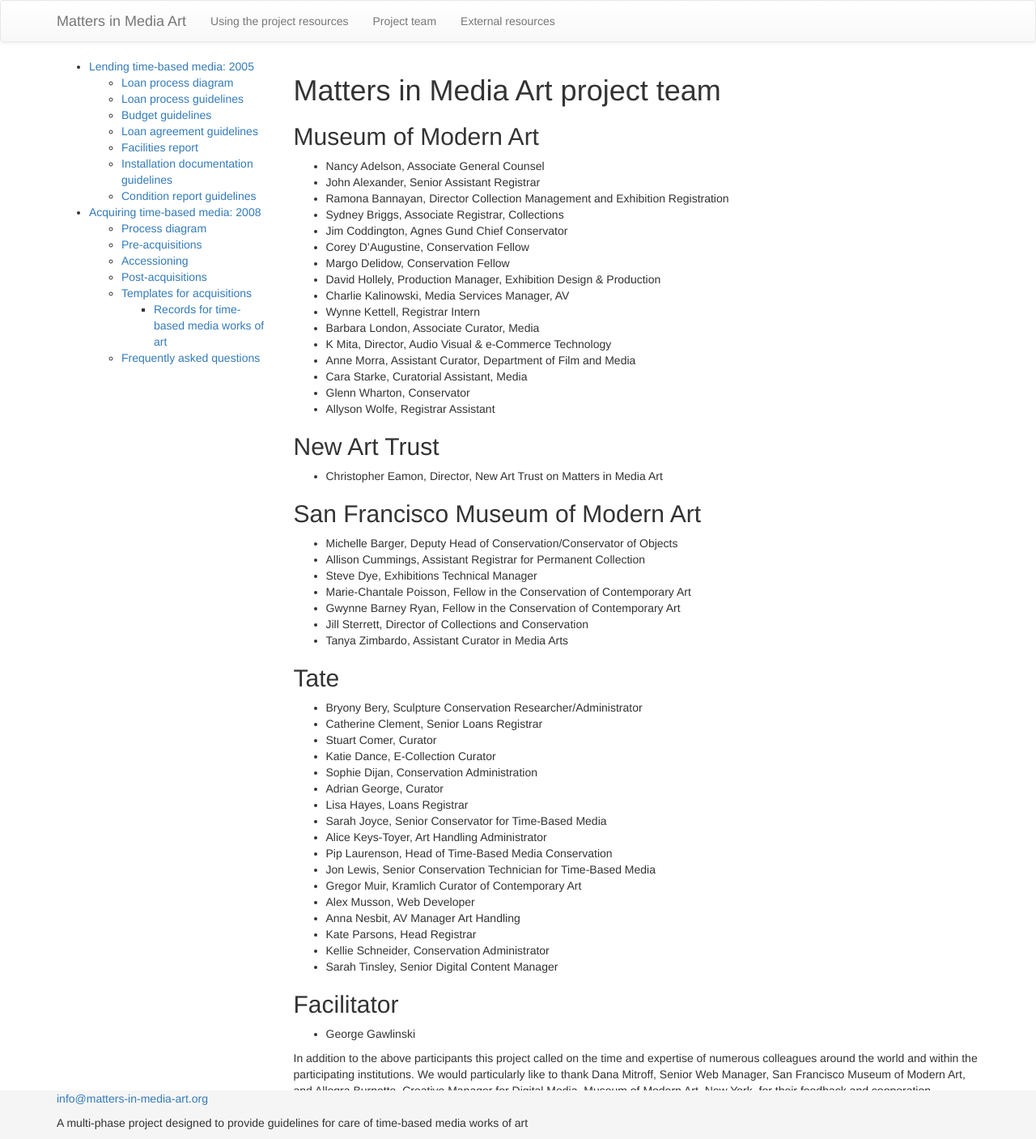
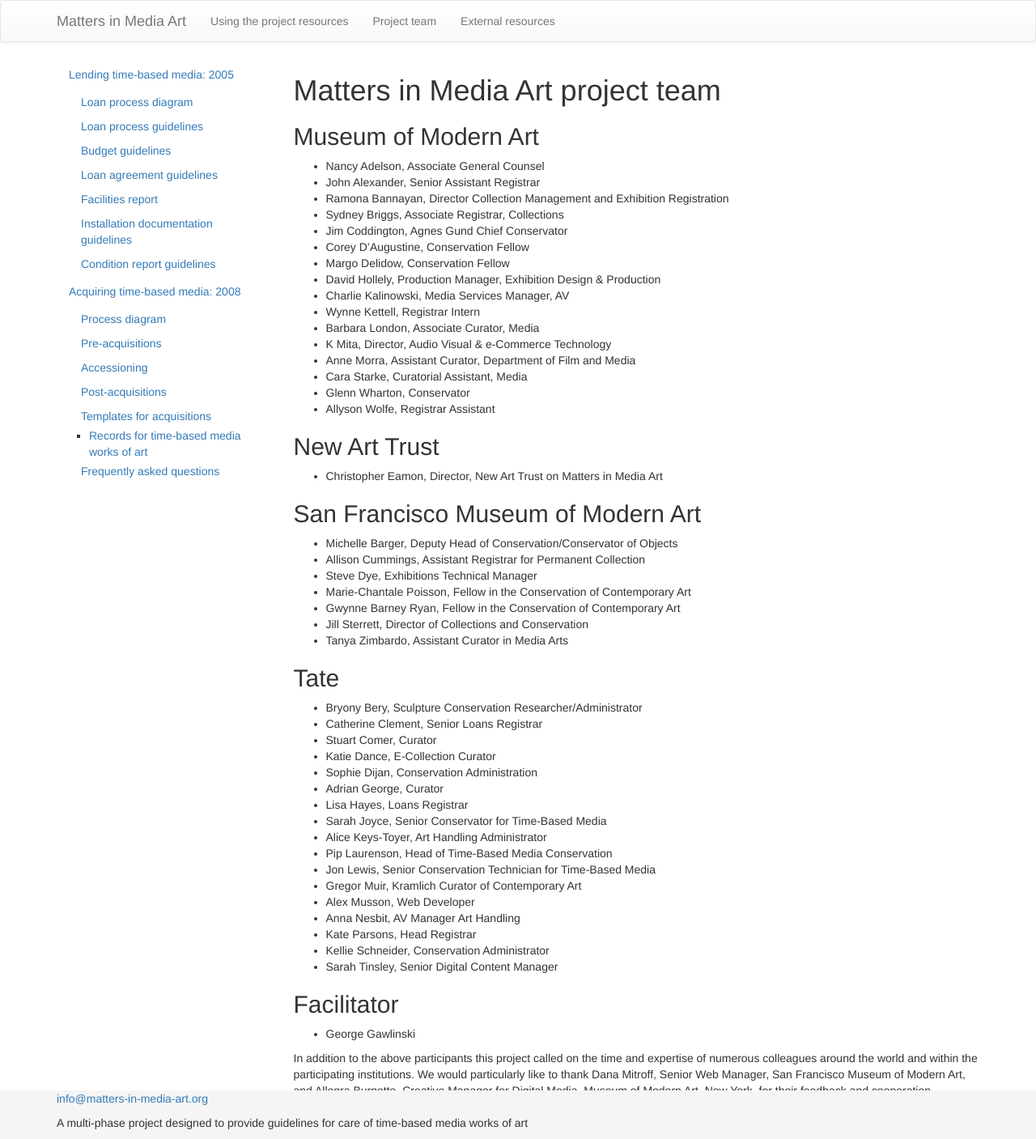
Before and after one commit to matters-in-media-art/mattersinmediaart.org, a Jekyll site: the page built from matters-media-art-project-team.md, in a window 1280 px wide. Shown: the whole page at 81% size. Built offline with Jekyll 4.4.1, drawn with Linux system fonts in a browser that asks for light colours; nearby versions of some CDN libraries.

Commit message:
more nav-ish style nav

```diff
--- a/_layouts/default.html
+++ b/_layouts/default.html
@@ -10,9 +10,9 @@
     <div class="container">
       <div class="row">
         <div class="col-md-3">
-          <ul>
+          <ul class="nav nav-stacked fixed">
             <li><a href="{{ site.baseurl }}/lending_2005/">Lending time-based media: 2005</a></li>
-              <ul>
+              <ul class="nav nav-stacked">
                 <li><a href="{{ site.baseurl }}/lending_2005/loan-process.html">Loan process diagram</a></li>
                 <li><a href="{{ site.baseurl }}/lending_2005/loan-process-guidelines.html">Loan process guidelines</a></li>
                 <li><a href="{{ site.baseurl }}/lending_2005/budget-guidelines.html">Budget guidelines</a></li>
@@ -22,7 +22,7 @@
                 <li><a href="{{ site.baseurl }}/lending_2005/condition-report-guidelines.html">Condition report guidelines</a></li>
               </ul>
             <li><a href="{{ site.baseurl }}/acquiring_2008/">Acquiring time-based media: 2008</a></li>
-            <ul>
+            <ul class="nav nav-stacked">
               <li><a href="{{ site.baseurl }}/acquiring_2008/process-diagram.html">Process diagram</a></li>
               <li><a href="{{ site.baseurl }}/acquiring_2008/pre-acquisitions.html">Pre-acquisitions</a></li>
               <li><a href="{{ site.baseurl }}/acquiring_2008/accessioning.html">Accessioning</a></li>
--- a/css/custom.css
+++ b/css/custom.css
@@ -14,3 +14,17 @@
   height: 60px;
   background-color: #f5f5f5;
 }
+
+
+/* all links */
+ .nav>li>a {
+    padding: 4px 20px;
+
+}
+
+/* nested links */
+ .nav .nav>li>a {
+    padding-top: 4px;
+    padding-bottom: 4px;
+    padding-left: 30px;
+}
```
